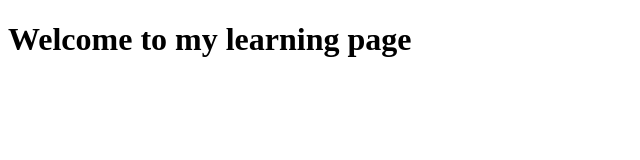
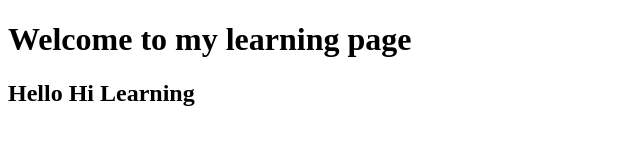
Before and after one commit to LSquaree/learning, a plain HTML site: page index.html in a window 1280 px wide. Shown: the whole page, without its empty margins (0-640 px from the left). Drawn offline with Linux system fonts and the light colour scheme.

Commit message:
Modified Step

```diff
--- a/index.html
+++ b/index.html
@@ -8,5 +8,6 @@
 </head>
 <body>
     <h1>Welcome to my learning page</h1>
+    <h2>Hello Hi Learning </h2>
 </body>
 </html>
```
